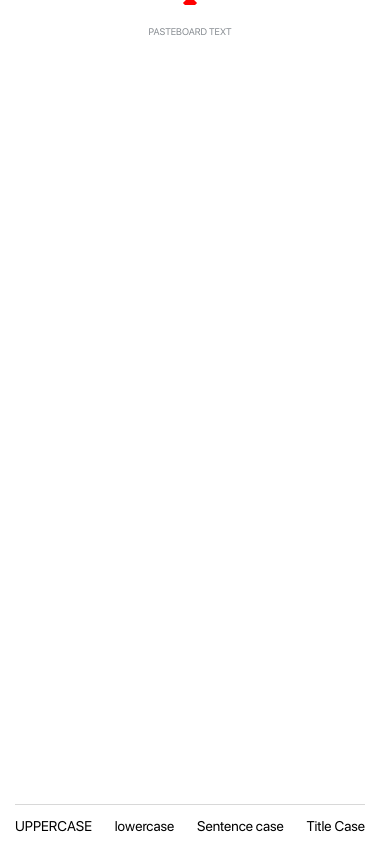
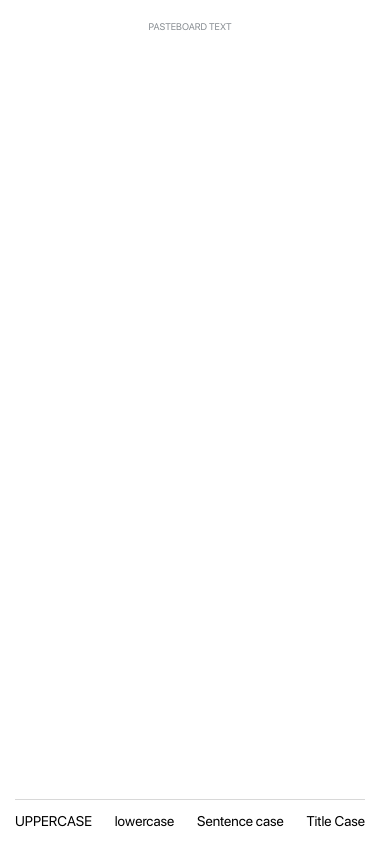
Before and after one commit to ForgeCreative/shiftCase, an Electron app: page index.html in a window 380 px wide. Drawn offline with Linux system fonts and the light colour scheme; no server answers.

Commit message:
added styles

```diff
--- a/index.html
+++ b/index.html
@@ -6,7 +6,6 @@
     <link rel="stylesheet" href="style.css">
 </head>
 <body>
-    <div class="header-arrow"></div>
     <div class="window">
         <h1 class="title">Pasteboard text</h1>
         <div class="clipboardText">
--- a/main.js
+++ b/main.js
@@ -32,7 +32,7 @@ const getWindowPosition = () => {
   const x = Math.round(trayBounds.x + (trayBounds.width / 2) - (windowBounds.width / 2));
 
   // Position window 4 pixels vertically below the tray icon
-  const y = Math.round(trayBounds.y + trayBounds.height + 4);
+  const y = Math.round(trayBounds.y + trayBounds.height + 15);
 
   return {x: x, y: y};
 }
@@ -45,7 +45,7 @@ const createWindow = () => {
     frame: false,
     fullscreenable: false,
     resizable: false,
-    transparent: true,
+    transparent: false,
     webPreferences: {
       backgroundThrottling: false
     }
--- a/renderer.js
+++ b/renderer.js
@@ -56,6 +56,7 @@ document.querySelector('.uppercase-func').addEventListener('click', () => {
             body: "There isn't text to transform into uppercase"
         })
     }
+    console.log('UPPERCASE')
 
     state.selectedType = 'uppercase';
 })
--- a/style.css
+++ b/style.css
@@ -19,16 +19,6 @@ body {
     border-radius: none;
 }
 
-.header-arrow {
-    position: absolute;
-    top: -2px;
-    left: 50%;
-    margin-left: -5px;
-    height: 10px;
-    width: 10px;
-    transform: rotate(45deg);
-    background-color: red;
-  }
 
 .window {
     position: relative;
@@ -39,8 +29,6 @@ body {
     flex-direction: column;
     padding: 15px 15px 15px 15px;
     box-sizing: border-box;
-    background-color: #fff;
-    top: 5px;
 }
 
 .title {
```
Also changed, not shown: arrow.html (added), ss.png.
